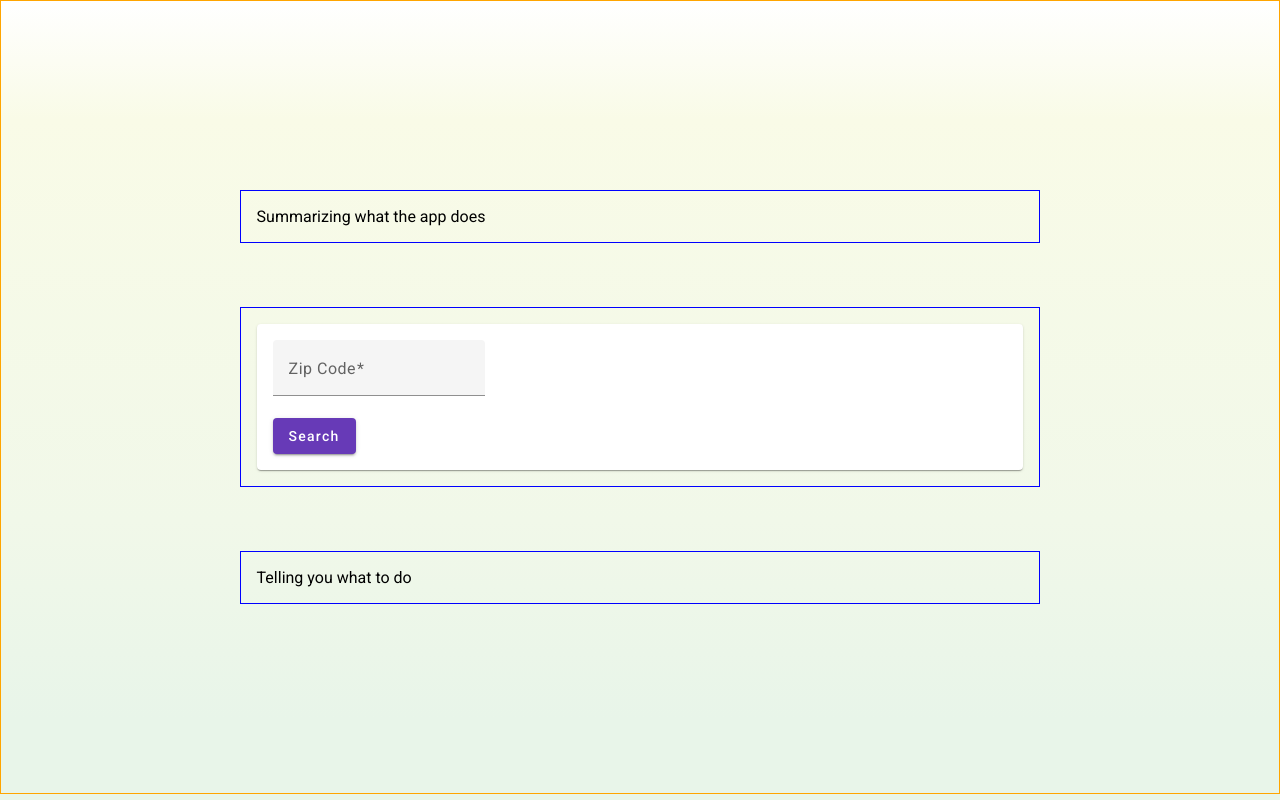
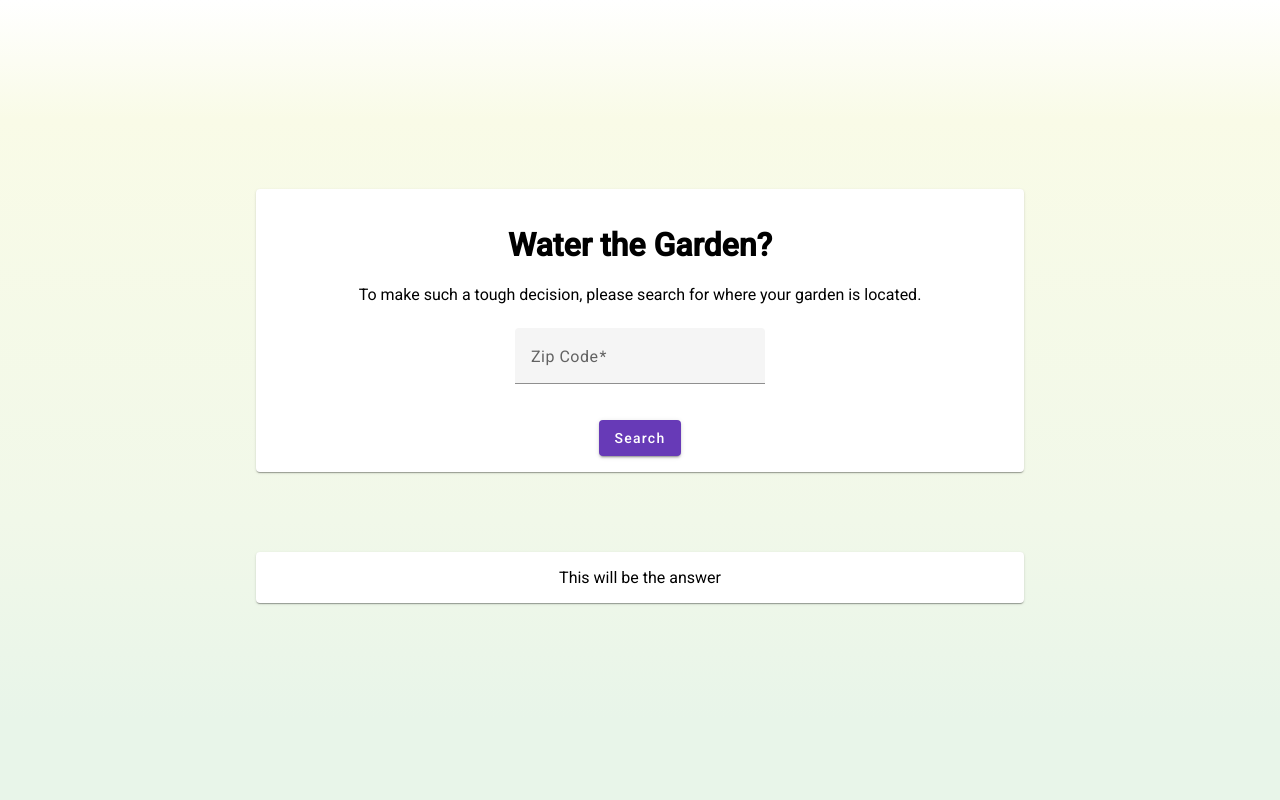
Before and after one commit to reg710/garden-angular, an Angular app: page / in a window 1280 px wide. Built offline with nearby package versions, Linux system fonts and the light colour scheme.

Commit message:
Update layout plan and center text and form fields

```diff
--- a/src/app/app.component.html
+++ b/src/app/app.component.html
@@ -1,14 +1,20 @@
 <div class="main-container">
 
     <div class="app-info block">
-        Summarizing what the app does
-    </div>
-
-    <div class="search block">
-        <app-location-search></app-location-search>
+        <mat-card>
+            <mat-card-content>
+                <h1>Water the Garden?</h1>
+                To make such a tough decision, please search for where your garden is located.
+                <app-location-search></app-location-search>
+            </mat-card-content>
+        </mat-card>
     </div>
 
     <div class="response block">
-        Telling you what to do
+        <mat-card>
+            <mat-card-content>
+                This will be the answer
+            </mat-card-content>
+        </mat-card>
     </div>
 </div>
--- a/src/app/app.component.scss
+++ b/src/app/app.component.scss
@@ -1,5 +1,5 @@
 .main-container {
-    border: 1px solid orange;
+    // border: 1px solid orange;
     display: flex;
     flex-direction: column;
     align-items: center;
@@ -8,9 +8,13 @@
 }
 
 .block {
-    border: 1px solid blue;
+    // border: 1px solid blue;
     width: 60%;
-    min-width: 250px;
-    margin: 2em;
+    margin: 1.5em;
     padding: 1em;
+    min-width: 260px;
 }
+
+.mat-mdc-card-content {
+    text-align: center;
+}
--- a/src/app/app.component.ts
+++ b/src/app/app.component.ts
@@ -2,6 +2,8 @@ import { Component } from '@angular/core';
 import { RouterOutlet } from '@angular/router';
 import { LocationSearchComponent } from './views/location-search/location-search.component';
 import { environment } from '../environments/environment';
+import { MatCardModule } from '@angular/material/card';
+import { MatDividerModule } from '@angular/material/divider'
 
 @Component({
   selector: 'app-root',
@@ -9,6 +11,7 @@ import { environment } from '../environments/environment';
   imports: [
     RouterOutlet,
     LocationSearchComponent,
+    MatCardModule,
   ],
   templateUrl: './app.component.html',
   styleUrl: './app.component.scss'
--- a/src/app/views/location-search/location-search.component.html
+++ b/src/app/views/location-search/location-search.component.html
@@ -1,5 +1,4 @@
-<mat-card>
-    <mat-card-content>
+<div class="form-container">
     <form>
         <mat-form-field>
             <mat-label>Zip Code</mat-label>
@@ -15,6 +14,4 @@
     <button mat-raised-button color="primary" (click)="fetchWeather()">
         Search
     </button>
-
-    </mat-card-content>
-</mat-card>
+</div>
--- a/src/app/views/location-search/location-search.component.scss
+++ b/src/app/views/location-search/location-search.component.scss
@@ -0,0 +1,15 @@
+.form-container {
+    display: flex;
+    flex-direction: column;
+    align-items: center;
+    justify-content: center;
+    margin-top: 1.5em;
+}
+
+.mat-mdc-form-field {
+    min-width: 250px;
+}
+
+button {
+    margin-top: 1em;
+}
```
Lines whose indentation alone changed are shown as unchanged.
